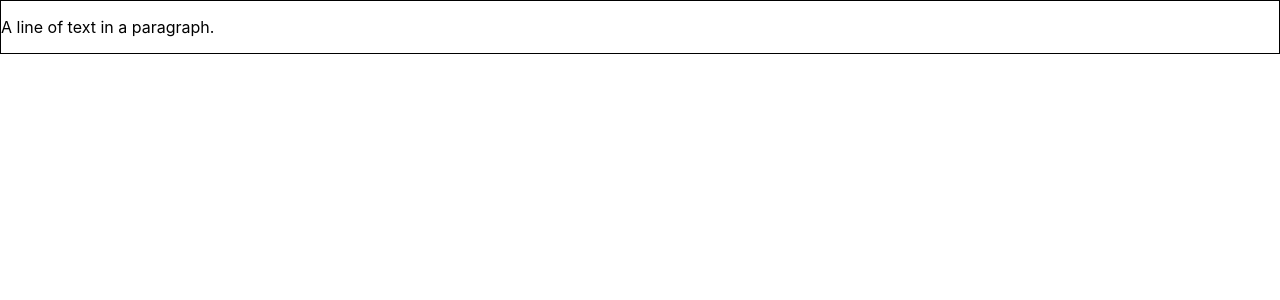
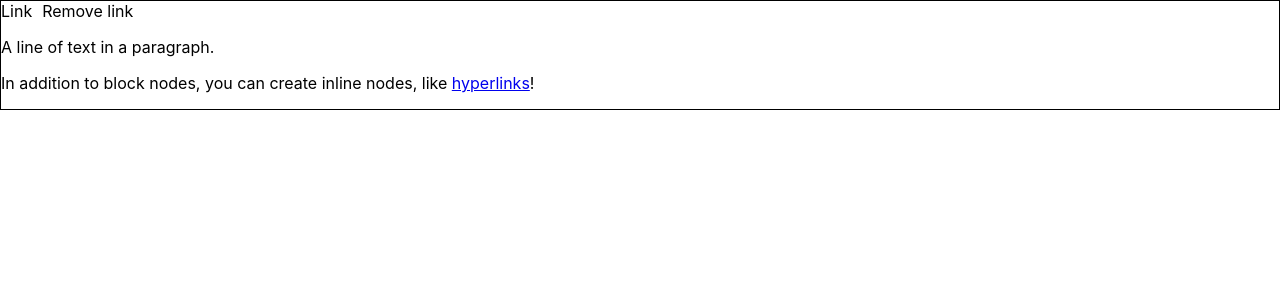
Before and after one commit to deepaksisodiya/slate-user-mentions, a React (Create React App) app: page / in a window 1280 px wide. Shown: the top 300 px of the page. Built offline with nearby package versions, Linux system fonts and the light colour scheme.

Commit message:
link feature

```diff
--- a/package.json
+++ b/package.json
@@ -6,6 +6,7 @@
     "@testing-library/jest-dom": "^5.11.4",
     "@testing-library/react": "^11.1.0",
     "@testing-library/user-event": "^12.1.10",
+    "is-url": "^1.2.4",
     "react": "^17.0.2",
     "react-dom": "^17.0.2",
     "react-scripts": "4.0.3",
--- a/src/App.js
+++ b/src/App.js
@@ -1,3 +1,4 @@
+/* eslint-disable default-case */
 import React, {
   useCallback,
   useMemo,
@@ -5,7 +6,13 @@ import React, {
   useRef,
   useEffect,
 } from "react";
-import { createEditor, Editor, Range, Transforms } from "slate";
+import {
+  createEditor,
+  Editor,
+  Range,
+  Transforms,
+  Element as SlateElement,
+} from "slate";
 import {
   Slate,
   Editable,
@@ -13,9 +20,11 @@ import {
   useSelected,
   useFocused,
   ReactEditor,
+  useSlate,
 } from "slate-react";
 import { withHistory } from "slate-history";
 import ReactDOM from "react-dom";
+import isUrl from "is-url";
 
 import characters from "./characters";
 
@@ -24,11 +33,27 @@ const initialValue = [
     type: "paragraph",
     children: [{ text: "A line of text in a paragraph." }],
   },
+  {
+    type: "paragraph",
+    children: [
+      {
+        text: "In addition to block nodes, you can create inline nodes, like ",
+      },
+      {
+        type: "link",
+        url: "https://en.wikipedia.org/wiki/Hypertext",
+        children: [{ text: "hyperlinks" }],
+      },
+      {
+        text: "!",
+      },
+    ],
+  },
 ];
 
 const App = () => {
   const editor = useMemo(
-    () => withMentions(withReact(withHistory(createEditor()))),
+    () => withLinks(withMentions(withReact(withHistory(createEditor())))),
     []
   );
 
@@ -94,6 +119,12 @@ const App = () => {
     switch (element.type) {
       case "mention":
         return <Mention {...props} />;
+      case "link":
+        return (
+          <a {...attributes} href={element.url}>
+            {children}
+          </a>
+        );
       default:
         return <p {...attributes}>{children}</p>;
     }
@@ -154,6 +185,10 @@ const App = () => {
   return (
     <div style={{ border: "1px solid" }}>
       <Slate editor={editor} value={value} onChange={onChange}>
+        <div>
+          <LinkButton />
+          <RemoveLinkButton />
+        </div>
         <Editable renderElement={renderElement} onKeyDown={onKeyDown} />
         {target && chars.length > 0 && (
           <Portal>
@@ -207,6 +242,130 @@ const withMentions = (editor) => {
   return editor;
 };
 
+// links code from here
+
+const withLinks = (editor) => {
+  const { insertData, insertText, isInline } = editor;
+
+  // link is inline element
+  editor.isInline = (element) => {
+    return element.type === "link" ? true : isInline(element);
+  };
+
+  // if text is URL then call wrapLink method
+  editor.insertText = (text) => {
+    if (text && isUrl(text)) {
+      wrapLink(editor, text);
+    } else {
+      insertText(text);
+    }
+  };
+
+  // if text is URL then call wrapLink method
+  editor.insertData = (data) => {
+    const text = data.getData("text/plain");
+
+    if (text && isUrl(text)) {
+      wrapLink(editor, text);
+    } else {
+      insertData(data);
+    }
+  };
+
+  return editor;
+};
+
+const wrapLink = (editor, url) => {
+  if (isLinkActive(editor)) {
+    unwrapLink(editor);
+  }
+
+  const { selection } = editor;
+
+  // if isCollapsed is true then both cursor start and end position are same
+  const isCollapsed = selection && Range.isCollapsed(selection);
+  const link = {
+    type: "link",
+    url,
+    children: isCollapsed ? [{ text: url }] : [],
+  };
+
+  if (isCollapsed) {
+    Transforms.insertNodes(editor, link);
+  } else {
+    Transforms.wrapNodes(editor, link, { split: true });
+    Transforms.collapse(editor, { edge: "end" });
+  }
+};
+
+const unwrapLink = (editor) => {
+  Transforms.unwrapNodes(editor, {
+    match: (n) =>
+      !Editor.isEditor(n) && SlateElement.isElement(n) && n.type === "link",
+  });
+};
+
+const isLinkActive = (editor) => {
+  const [link] = Editor.nodes(editor, {
+    match: (n) =>
+      !Editor.isEditor(n) && SlateElement.isElement(n) && n.type === "link",
+  });
+  return !!link;
+};
+
+export const Button = React.forwardRef(
+  ({ active, reversed, buttonStyle, ...props }, ref) => {
+    const style = { cursor: "pointer", color: "black" };
+    if (active) {
+      style.color = "red";
+    }
+    return <span {...props} ref={ref} style={{ ...style, ...buttonStyle }} />;
+  }
+);
+
+const insertLink = (editor, url) => {
+  if (editor.selection) {
+    wrapLink(editor, url);
+  }
+};
+
+const LinkButton = () => {
+  const editor = useSlate();
+  return (
+    <Button
+      active={isLinkActive(editor)}
+      onMouseDown={(event) => {
+        event.preventDefault();
+        const url = window.prompt("Enter the URL of the link:");
+        if (!url) return;
+        insertLink(editor, url);
+      }}
+      buttonStyle={{ marginRight: "10px" }}
+    >
+      Link
+    </Button>
+  );
+};
+
+const RemoveLinkButton = () => {
+  const editor = useSlate();
+
+  return (
+    <Button
+      active={isLinkActive(editor)}
+      onMouseDown={() => {
+        if (isLinkActive(editor)) {
+          unwrapLink(editor);
+        }
+      }}
+    >
+      Remove link
+    </Button>
+  );
+};
+
+// link code ends here
+
 // this component render mentions like -> @deepak @omkar
 const Mention = ({ attributes, children, element }) => {
   const selected = useSelected();
```
Also changed, not shown: 1 other file (tests, documents, lock files or other folders).
